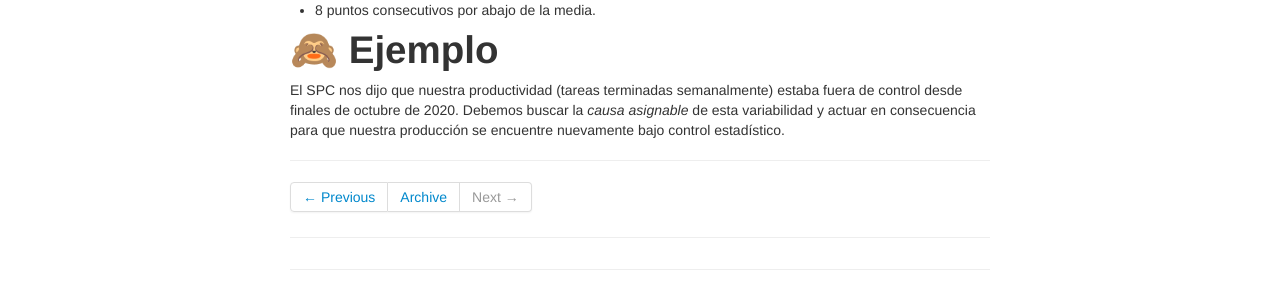
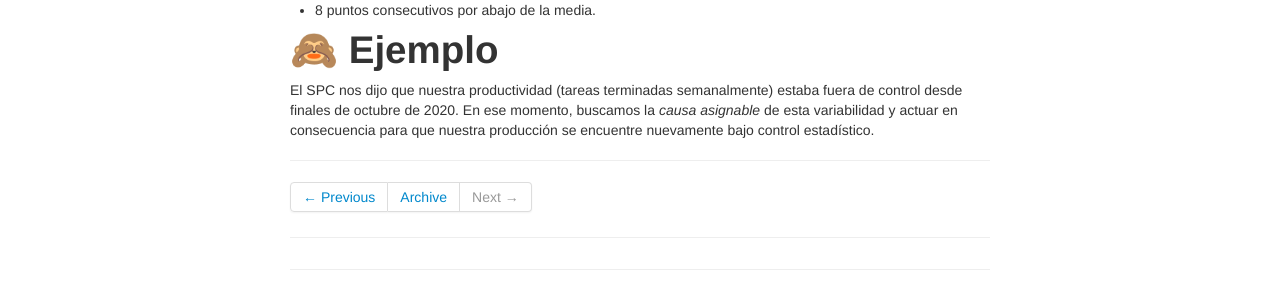
Before and after one commit to LizethMReyes/islasgeci.github.io, a Jekyll site: the page built from _posts/2021-11-16-spc_kanban.md, in a window 1280 px wide. Shown: the part 712-1006 px from the top of the page. Built offline with Jekyll 4.4.1, drawn with Linux system fonts in a browser that asks for light colours.

Commit message:
Update _posts/2021-11-16-spc_kanban.md
Co-authored-by: nepito <braulio.rojas@islas.org.mx>

```diff
--- a/_posts/2021-11-16-spc_kanban.md
+++ b/_posts/2021-11-16-spc_kanban.md
@@ -38,5 +38,5 @@ Otros criterios alternativos para definir un proceso OOC son:
 # 🙈 Ejemplo
 
 El SPC nos dijo que nuestra productividad (tareas terminadas semanalmente) estaba fuera de
-control desde finales de octubre de 2020. Debemos buscar la _causa asignable_ de esta variabilidad y
+control desde finales de octubre de 2020. En ese momento, buscamos la _causa asignable_ de esta variabilidad y
 actuar en consecuencia para que nuestra producción se encuentre nuevamente bajo control estadístico.
```
